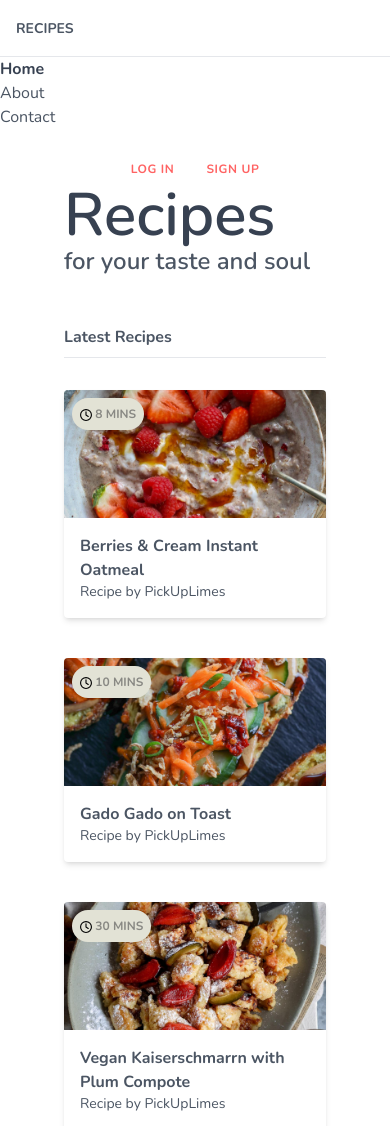
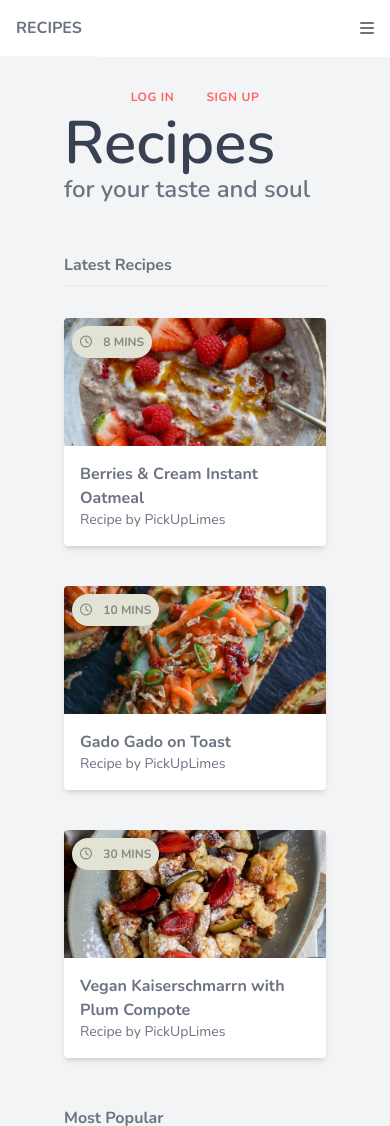
Before and after one commit to dijanakalaposratic/pp-05-recipes, a website: page public/index.html in a window 390 px wide. Shown: the top 1126 px of the page. Drawn offline with nearby package versions, Linux system fonts and the light colour scheme.

Commit message:
added a hamburger menu

```diff
--- a/public/index.html
+++ b/public/index.html
@@ -7,105 +7,103 @@
 		<link rel="icon" type="image/svg+xml" href="./images/favicon.svg" />
 		<!-- Title -->
 		<title>Recipes</title>
-
+		<!-- Font Awesome Icons cdn link -->
+		<link rel="stylesheet" href="https://cdnjs.cloudflare.com/ajax/libs/font-awesome/6.5.1/css/all.min.css" integrity="sha512-DTOQO9RWCH3ppGqcWaEA1BIZOC6xxalwEsw9c2QQeAIftl+Vegovlnee1c9QX4TctnWMn13TZye+giMm8e2LwA==" crossorigin="anonymous" referrerpolicy="no-referrer" />
 		<!-- Tailwind CSS -->
 		<link rel="stylesheet" href="./styles.css" />
 	</head>
 
-	<body class="text-gray-600 font-body">
+	<body class="text-gray-500 font-body">
 		<div class="grid md:grid-cols-3">
 			<!-- content wrapper -->
-			<div class="md:col-span-1">
-				<nav>
-					<div>
-						<h1 class="font-bold uppercase p-4 border-b border-grey-100">
-							<a class="text-sm md:text-xl" href="/">Recipes</a>
+			<div class="md:col-span-1 md:flex md:justify-end">
+				<nav class="text-right">
+					<div class="flex justify-between items-center">
+						<h1 class="font-bold uppercase p-4 border-b border-gray-100">
+							<a class="hover:text-gray-700" href="/">Recipes</a>
 						</h1>
+						<div class="px-4 cursor-pointer md:hidden" id="burger">
+							<i class="fa-solid fa-bars w-6"></i>
+						</div>
 					</div>
-					<ul>
-						<li class="text-gray-700 font-bold">
-							<a href="#">
+					<ul class="text-sm mt-6 hidden md:block" id="menu">
+						<li class="text-gray-700 font-bold py-1">
+							<a class="px-4 flex-end border-r-4 border-primary" href="#">
 								<span>Home</span>
+								<i class="fa-solid fa-house w-5 ml-2"></i>
 							</a>
 						</li>
-						<li>
-							<a href="#">
+						<li class="py-1">
+							<a class="px-4 flex-end border-r-4 border-white" href="#">
 								<span>About</span>
+								<i class="fa-regular fa-circle-question w-5 ml-2"></i>
 							</a>
 						</li>
-						<li>
-							<a href="#">
+						<li class="py-1">
+							<a class="px-4 flex-end border-r-4 border-white" href="#">
 								<span>Contact</span>
+								<i class="fa-regular fa-envelope w-5 ml-2"></i>
 							</a>
 						</li>
 					</ul>
 				</nav>
 			</div>
-			<main class="px-16 py-6 bg-grey-100 md:col-span-2">
+			<main class="px-16 py-6 bg-gray-100 md:col-span-2">
 				<div class="flex justify-center md:justify-end">
-					<a class="btn text-primary border-primary md:border-2" href="#">Log in</a>
-					<a class="btn text-primary border-primary md:border-2 ml-2" href="#">Sign up</a>
+					<a class="btn text-primary border-primary md:border-2 hover:bg-primary hover:text-white" href="#">Log in</a>
+					<a class="btn text-primary border-primary md:border-2 ml-2 hover:bg-primary hover:text-white" href="#">Sign up</a>
 				</div>
 				<header>
 					<h2 class="text-gray-700 text-6xl font-semibold">Recipes</h2>
 					<h3 class="text-2xl font-semibold">for your taste and soul</h3>
 				</header>
 				<div>
-					<h4 class="font-bold mt-12 pb-2 border-b border-grey-200">Latest Recipes</h4>
+					<h4 class="font-bold mt-12 pb-2 border-b border-gray-200">Latest Recipes</h4>
 					<div class="mt-8 grid lg:grid-cols-3 gap-10">
 						<!-- cards go here -->
-						<div class="card">
+						<div class="card hover:shadow-lg">
 							<img class="w-full h-32 sm:h-48 object-cover" src="./images/recipe1.jpg" alt="Berries & Cream Instant Oatmeal" />
 							<div class="m-4">
 								<span class="font-bold">Berries & Cream Instant Oatmeal</span>
-								<span class="block text-grey-500 text-sm">Recipe by PickUpLimes</span>
+								<span class="block text-gray-500 text-sm">Recipe by PickUpLimes</span>
 							</div>
 							<div class="badge">
-								<svg class="w-3 h3 inline-block" xmlns="http://www.w3.org/2000/svg" viewBox="0 0 512 512">
-									<!--!Font Awesome Free 6.5.1 by @fontawesome - https://fontawesome.com License - https://fontawesome.com/license/free Copyright 2024 Fonticons, Inc.-->
-									<path d="M464 256A208 208 0 1 1 48 256a208 208 0 1 1 416 0zM0 256a256 256 0 1 0 512 0A256 256 0 1 0 0 256zM232 120V256c0 8 4 15.5 10.7 20l96 64c11 7.4 25.9 4.4 33.3-6.7s4.4-25.9-6.7-33.3L280 243.2V120c0-13.3-10.7-24-24-24s-24 10.7-24 24z" />
-								</svg>
+								<i class="fa-regular fa-clock inline-block w-5"></i>
 								<span>8 mins</span>
 							</div>
 						</div>
 
-						<div class="card">
+						<div class="card hover:shadow-lg">
 							<img class="w-full h-32 sm:h-48 object-cover" src="./images/recipe2.jpg" alt="Gado Gado on Toast" />
 							<div class="m-4">
 								<span class="font-bold">Gado Gado on Toast</span>
-								<span class="block text-grey-500 text-sm">Recipe by PickUpLimes</span>
+								<span class="block text-gray-500 text-sm">Recipe by PickUpLimes</span>
 							</div>
 							<div class="badge">
-								<svg class="w-3 h3 inline-block" xmlns="http://www.w3.org/2000/svg" viewBox="0 0 512 512">
-									<!--!Font Awesome Free 6.5.1 by @fontawesome - https://fontawesome.com License - https://fontawesome.com/license/free Copyright 2024 Fonticons, Inc.-->
-									<path d="M464 256A208 208 0 1 1 48 256a208 208 0 1 1 416 0zM0 256a256 256 0 1 0 512 0A256 256 0 1 0 0 256zM232 120V256c0 8 4 15.5 10.7 20l96 64c11 7.4 25.9 4.4 33.3-6.7s4.4-25.9-6.7-33.3L280 243.2V120c0-13.3-10.7-24-24-24s-24 10.7-24 24z" />
-								</svg>
+								<i class="fa-regular fa-clock inline-block w-5"></i>
 								<span>10 mins</span>
 							</div>
 						</div>
 
-						<div class="card">
+						<div class="card hover:shadow-lg">
 							<img class="w-full h-32 sm:h-48 object-cover" src="./images/recipe3.jpg" alt="Vegan Kaiserschmarrn with Plum Compote" />
 							<div class="m-4">
 								<span class="font-bold">Vegan Kaiserschmarrn with Plum Compote</span>
-								<span class="block text-grey-500 text-sm">Recipe by PickUpLimes</span>
+								<span class="block text-gray-500 text-sm">Recipe by PickUpLimes</span>
 							</div>
 							<div class="badge">
-								<svg class="w-3 h3 inline-block" xmlns="http://www.w3.org/2000/svg" viewBox="0 0 512 512">
-									<!--!Font Awesome Free 6.5.1 by @fontawesome - https://fontawesome.com License - https://fontawesome.com/license/free Copyright 2024 Fonticons, Inc.-->
-									<path d="M464 256A208 208 0 1 1 48 256a208 208 0 1 1 416 0zM0 256a256 256 0 1 0 512 0A256 256 0 1 0 0 256zM232 120V256c0 8 4 15.5 10.7 20l96 64c11 7.4 25.9 4.4 33.3-6.7s4.4-25.9-6.7-33.3L280 243.2V120c0-13.3-10.7-24-24-24s-24 10.7-24 24z" />
-								</svg>
+								<i class="fa-regular fa-clock inline-block w-5"></i>
 								<span>30 mins</span>
 							</div>
 						</div>
 					</div>
-					<h4 class="font-bold mt-12 pb-2 border-b border-grey-200">Most Popular</h4>
+					<h4 class="font-bold mt-12 pb-2 border-b border-gray-200">Most Popular</h4>
 					<div class="mt-8">
 						<!-- cards go here -->
 					</div>
 				</div>
 				<div class="flex justify-center">
-					<div class="btn bg-secondary-100 text-secondary-200">Load more</div>
+					<div class="btn bg-secondary-100 text-secondary-200 hover:shadow-inner">Load more</div>
 				</div>
 			</main>
 		</div>
--- a/src/input.css
+++ b/src/input.css
@@ -5,7 +5,7 @@
 @tailwind utilities;
 
 .card {
-	@apply bg-white rounded overflow-hidden shadow-md relative;
+	@apply rounded bg-white border-gray-200 shadow-md overflow-hidden relative;
 }
 
 .badge {
```
Also changed, not shown: public/styles.css.
